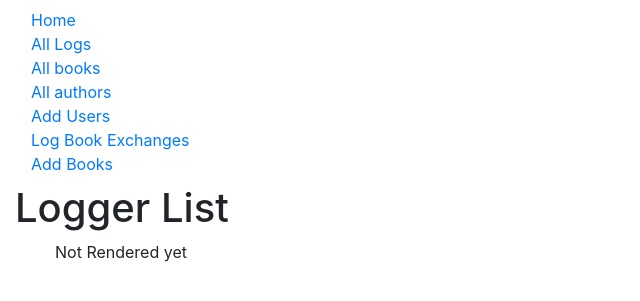
After one commit to tinkerhubcek/Project-Libra, a Django app: page /logs/ in a window 1280 px wide. The commit adds this page. Shown: the top 301 px of the page, without its empty margins (0-640 px from the left). Run offline with Django 3.2, Linux system fonts and the light colour scheme; data that the repository does not hold is empty; some libraries are stand-ins or nearby versions.

Commit message:
Centralized Log Show

```diff
--- /dev/null
+++ b/bookshelf/templates/bookshelf/a_logger_list.html
@@ -0,0 +1,15 @@
+{% extends "bookshelf/base.html" %}
+
+{% block content %}
+  <h1>Logger List</h1>
+  <ul>
+    {% for lg in object_list %}
+      <li>
+        <b class="text-danger">{{ lg.borrower }}</b> | <i class="text-success">{{ lg.book }}</i> | <small class="text-primary">{{ lg.status }}</small>
+      </li>
+    {% empty %}
+     <p>Not Rendered yet</p>
+    {% endfor %}
+  </ul>
+
+{% endblock %}
--- a/bookshelf/templates/bookshelf/author_list.html
+++ b/bookshelf/templates/bookshelf/author_list.html
@@ -1,7 +1,7 @@
 {% extends "bookshelf/base.html" %}
 
 {% block content %}
-  <h1>Book List</h1>
+  <h1>Author List</h1>
   {% if auth_list %}
   <ul>
     {% for auth in auth_list %}
@@ -11,6 +11,6 @@
     {% endfor %}
   </ul>
   {% else %}
-    <p>There are no books in the library.</p>
+    <p>There are no Authors Added</p>
   {% endif %}
 {% endblock %}
--- a/bookshelf/templates/bookshelf/base.html
+++ b/bookshelf/templates/bookshelf/base.html
@@ -17,11 +17,13 @@
       {% block sidebar %}
         <ul class="nav navbar-nav">
           <li><a href="{% url 'index' %}">Home</a></li>
+          <li><a href="{% url 'logs' %}">All Logs</a></li>
           <li><a href="{% url 'books' %}">All books</a></li>
           <li><a href="{% url 'authors' %}">All authors</a></li>
           <li><a href="{% url 'useradd' %}">Add Users</a></li>
-          <li><a href="{% url 'logger' %}">THE LOG</a></li>
+          <li><a href="{% url 'logger' %}">Log Book Exchanges</a></li>
           <li><a href="{% url 'barcodeadd' %}">Add Books</a></li>
+
         </ul>
      {% endblock %}
       </div>
--- a/bookshelf/templates/bookshelf/book_list.html
+++ b/bookshelf/templates/bookshelf/book_list.html
@@ -6,7 +6,7 @@
   <ul>
     {% for book in book_list %}
       <li>
-        <a href="{{ book.get_absolute_url }}">{{ book.title }}</a> ({{book.author}})
+        <a href="{{ book.get_absolute_url }}">{{ book.title }}</a> | {{book.author}}
       </li>
     {% endfor %}
   </ul>
--- a/bookshelf/urls.py
+++ b/bookshelf/urls.py
@@ -5,6 +5,7 @@ urlpatterns = [
     path('', views.main_page, name='index'),
     path('books/', views.Books.as_view(), name='books'),
     path('authors/',views.Authors.as_view(), name='authors'),
+    path('logs/',views.Logged.as_view(), name='logs'),
     path('bookadd/',views.book_add_view, name='bookadd'),
     path('barcodeadd/',views.barcodeadd, name='barcodeadd'),
     path('authoradd/',views.authoradd, name='authoradd'),
--- a/bookshelf/views.py
+++ b/bookshelf/views.py
@@ -29,6 +29,11 @@ class Authors(generic.ListView):
     context_object_name='auth_list'
     template='bookshelf/author_list.html'
     queryset=Author.objects.all()
+class Logged(generic.ListView):
+    model=A_Logger
+    context_object_Name='lgg'
+    template='bookshelf/a_logger_list.html'
+    queryset=A_Logger.objects.all()
 
 def book_add_view(request):
     form=BookForm(request.POST or None)
```
